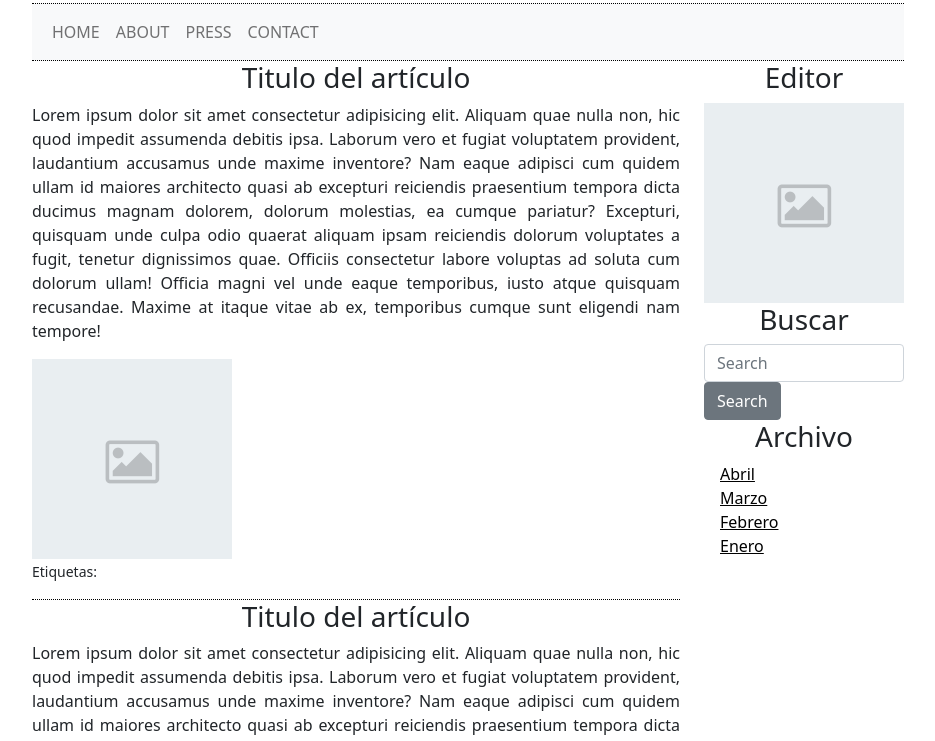
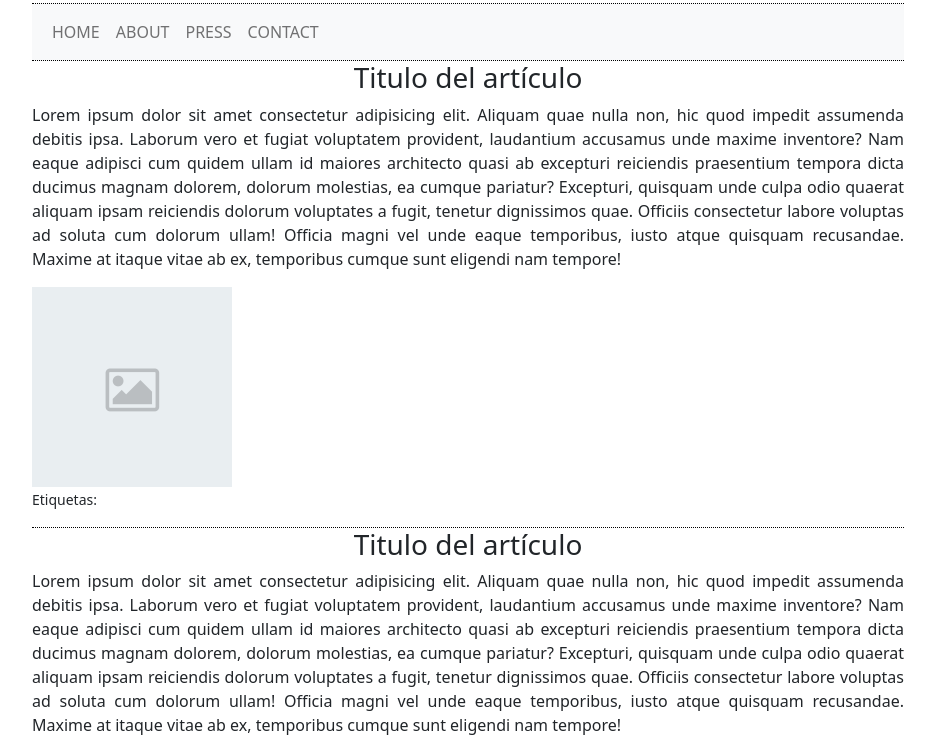
Before and after one commit to vicpaquier/web-bootstrap, a plain HTML site: page index.html in a window 1280 px wide. Shown: the part 53-794 px from the top of the page, without its empty margins (172-1107 px from the left). Drawn offline with nearby package versions, Linux system fonts and the light colour scheme.

Commit message:
el contenido ahora se adapta a las pantallas

```diff
--- a/index.html
+++ b/index.html
@@ -36,9 +36,8 @@
         </div>
       </div>
     </nav>
-
     <div class="row contenido">
-      <main class="col-9">
+      <main class="col-9 col-sm-12">
         <article>
           <h3>Titulo del artículo</h3>
           <p>Lorem ipsum dolor sit amet consectetur adipisicing elit. Aliquam quae nulla non, hic quod impedit assumenda debitis ipsa. Laborum vero et fugiat voluptatem provident, laudantium accusamus unde maxime inventore? Nam eaque adipisci cum quidem ullam id maiores architecto quasi ab excepturi reiciendis praesentium tempora dicta ducimus magnam dolorem, dolorum molestias, ea cumque pariatur? Excepturi, quisquam unde culpa odio quaerat aliquam ipsam reiciendis dolorum voluptates a fugit, tenetur dignissimos quae. Officiis consectetur labore voluptas ad soluta cum dolorum ullam! Officia magni vel unde eaque temporibus, iusto atque quisquam recusandae. Maxime at itaque vitae ab ex, temporibus cumque sunt eligendi nam tempore!</p>
@@ -52,7 +51,7 @@
           <p><small>Etiquetas: </small></p>
         </article>
       </main>
-      <aside class="col-3">
+      <aside class="col-3 col-sm-12">
         <div class="informacion-editor">
           <h3>Editor</h3>
           <img src="imagenes/default-placeholder-200x200.png" alt="imagen del editor">
```
